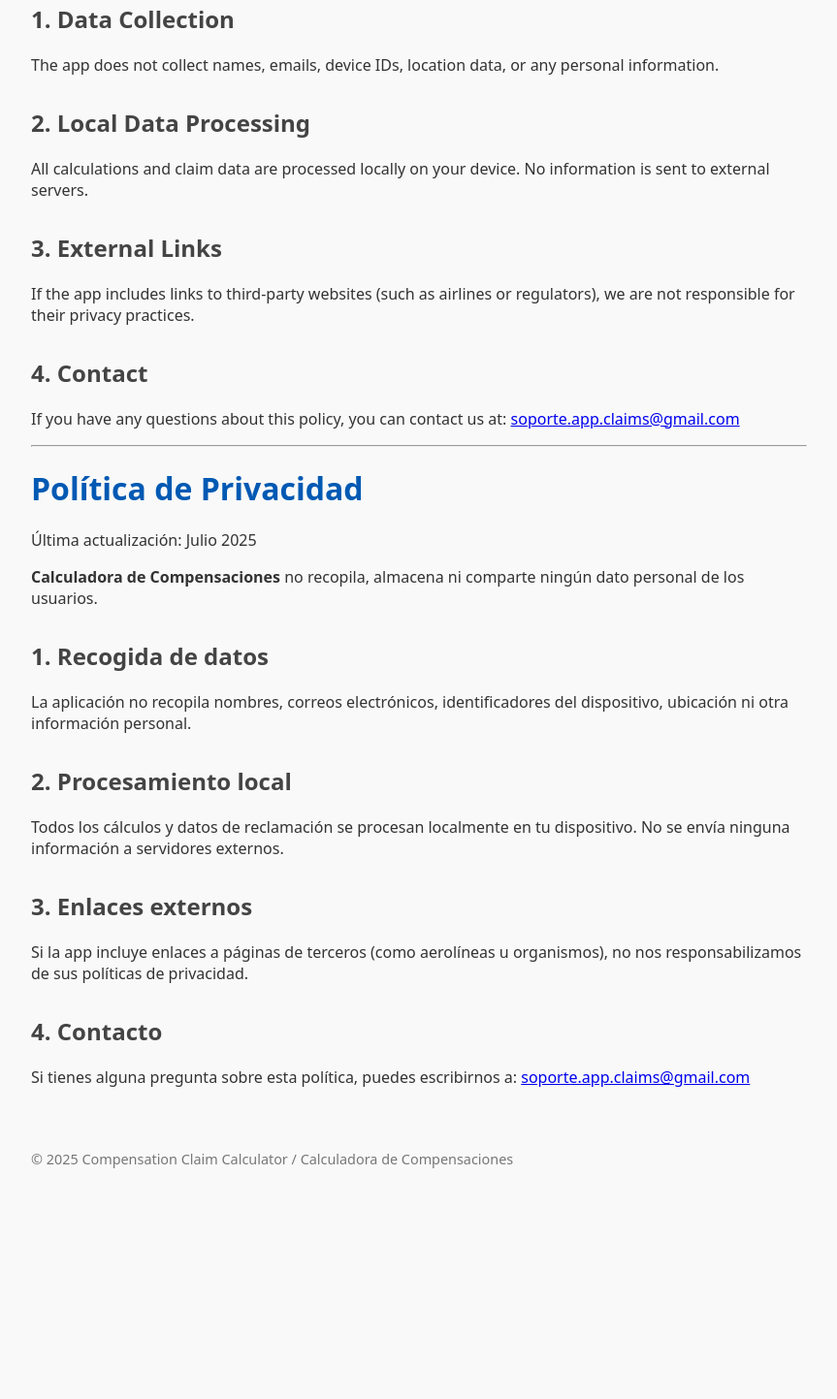
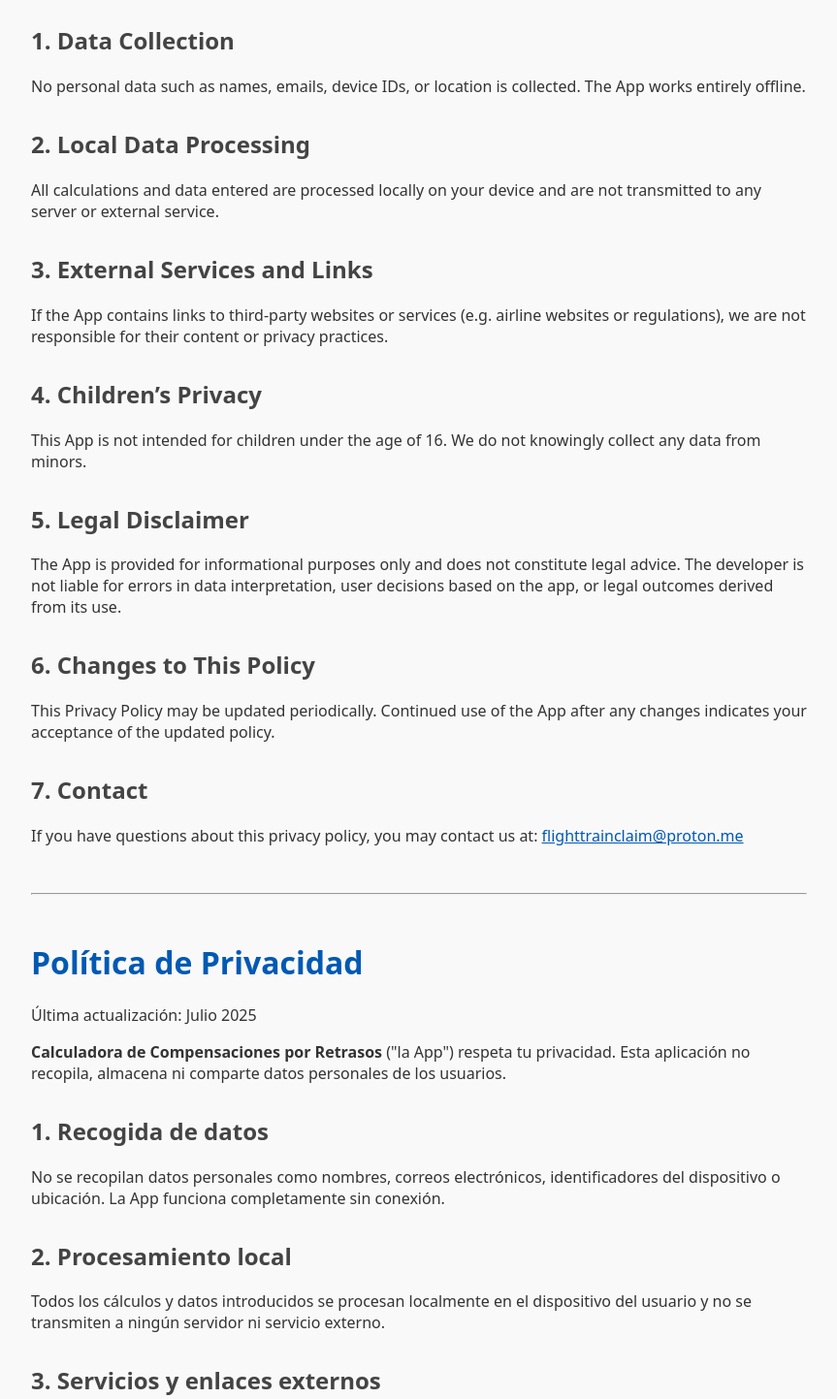
Before and after one commit to joshid/flighttrainclaim-support, a plain HTML site: page privacy.html in a window 1280 px wide. Shown: the part 207-1650 px from the top of the page at 97% size, without its empty margins (208-1071 px from the left). Before the commit the page ends 1444 px from the top, so only its background shows below. Drawn offline with Linux system fonts and the light colour scheme.

Commit message:
Update privacy.html

```diff
--- a/privacy.html
+++ b/privacy.html
@@ -20,10 +20,16 @@
       margin-top: 2rem;
       color: #444;
     }
+    a {
+      color: #0059b3;
+    }
     footer {
       margin-top: 4rem;
       font-size: 0.9em;
       color: #777;
+    }
+    hr {
+      margin: 3rem 0;
     }
   </style>
 </head>
@@ -32,38 +38,58 @@
   <h1>Privacy Policy</h1>
   <p>Last updated: July 2025</p>
 
-  <p><strong>Compensation Claim Calculator</strong> does not collect, store, or share any personal data from users.</p>
+  <p><strong>Compensation Claim Calculator</strong> ("the App") respects your privacy. This app does not collect, store, or share any personal data from users.</p>
 
   <h2>1. Data Collection</h2>
-  <p>The app does not collect names, emails, device IDs, location data, or any personal information.</p>
+  <p>No personal data such as names, emails, device IDs, or location is collected. The App works entirely offline.</p>
 
   <h2>2. Local Data Processing</h2>
-  <p>All calculations and claim data are processed locally on your device. No information is sent to external servers.</p>
+  <p>All calculations and data entered are processed locally on your device and are not transmitted to any server or external service.</p>
 
-  <h2>3. External Links</h2>
-  <p>If the app includes links to third-party websites (such as airlines or regulators), we are not responsible for their privacy practices.</p>
+  <h2>3. External Services and Links</h2>
+  <p>If the App contains links to third-party websites or services (e.g. airline websites or regulations), we are not responsible for their content or privacy practices.</p>
 
-  <h2>4. Contact</h2>
-  <p>If you have any questions about this policy, you can contact us at: <a href="mailto:soporte.app.claims@gmail.com">soporte.app.claims@gmail.com</a></p>
+  <h2>4. Children’s Privacy</h2>
+  <p>This App is not intended for children under the age of 16. We do not knowingly collect any data from minors.</p>
+
+  <h2>5. Legal Disclaimer</h2>
+  <p>The App is provided for informational purposes only and does not constitute legal advice. The developer is not liable for errors in data interpretation, user decisions based on the app, or legal outcomes derived from its use.</p>
+
+  <h2>6. Changes to This Policy</h2>
+  <p>This Privacy Policy may be updated periodically. Continued use of the App after any changes indicates your acceptance of the updated policy.</p>
+
+  <h2>7. Contact</h2>
+  <p>If you have questions about this privacy policy, you may contact us at:
+  <a href="mailto:flighttrainclaim@proton.me">flighttrainclaim@proton.me</a></p>
 
   <hr />
 
   <h1>Política de Privacidad</h1>
   <p>Última actualización: Julio 2025</p>
 
-  <p><strong>Calculadora de Compensaciones</strong> no recopila, almacena ni comparte ningún dato personal de los usuarios.</p>
+  <p><strong>Calculadora de Compensaciones por Retrasos</strong> ("la App") respeta tu privacidad. Esta aplicación no recopila, almacena ni comparte datos personales de los usuarios.</p>
 
   <h2>1. Recogida de datos</h2>
-  <p>La aplicación no recopila nombres, correos electrónicos, identificadores del dispositivo, ubicación ni otra información personal.</p>
+  <p>No se recopilan datos personales como nombres, correos electrónicos, identificadores del dispositivo o ubicación. La App funciona completamente sin conexión.</p>
 
   <h2>2. Procesamiento local</h2>
-  <p>Todos los cálculos y datos de reclamación se procesan localmente en tu dispositivo. No se envía ninguna información a servidores externos.</p>
+  <p>Todos los cálculos y datos introducidos se procesan localmente en el dispositivo del usuario y no se transmiten a ningún servidor ni servicio externo.</p>
 
-  <h2>3. Enlaces externos</h2>
-  <p>Si la app incluye enlaces a páginas de terceros (como aerolíneas u organismos), no nos responsabilizamos de sus políticas de privacidad.</p>
+  <h2>3. Servicios y enlaces externos</h2>
+  <p>Si la App incluye enlaces a sitios web o servicios de terceros (por ejemplo, aerolíneas o normativas oficiales), no nos responsabilizamos del contenido ni de las prácticas de privacidad de dichos sitios.</p>
 
-  <h2>4. Contacto</h2>
-  <p>Si tienes alguna pregunta sobre esta política, puedes escribirnos a: <a href="mailto:soporte.app.claims@gmail.com">soporte.app.claims@gmail.com</a></p>
+  <h2>4. Privacidad de menores</h2>
+  <p>La App no está dirigida a menores de 16 años y no se recopila intencionadamente ningún dato de niños o adolescentes.</p>
+
+  <h2>5. Exención de responsabilidad</h2>
+  <p>La App se ofrece únicamente con fines informativos y no constituye asesoramiento jurídico. El desarrollador no se hace responsable de errores en los cálculos, decisiones tomadas por el usuario ni de resultados legales derivados del uso de la aplicación.</p>
+
+  <h2>6. Cambios en esta política</h2>
+  <p>La presente política de privacidad puede actualizarse ocasionalmente. El uso continuado de la App implica la aceptación de las condiciones actualizadas.</p>
+
+  <h2>7. Contacto</h2>
+  <p>Si tienes preguntas sobre esta política, puedes contactarnos en:
+  <a href="mailto:flighttrainclaim@proton.me">flighttrainclaim@proton.me</a></p>
 
   <footer>
     &copy; 2025 Compensation Claim Calculator / Calculadora de Compensaciones
```
